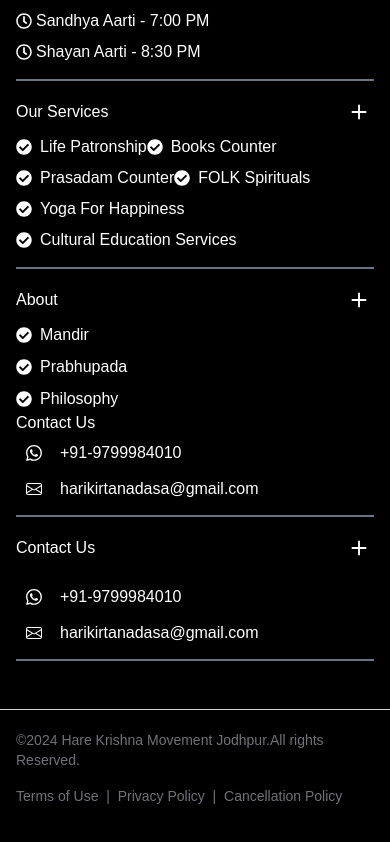
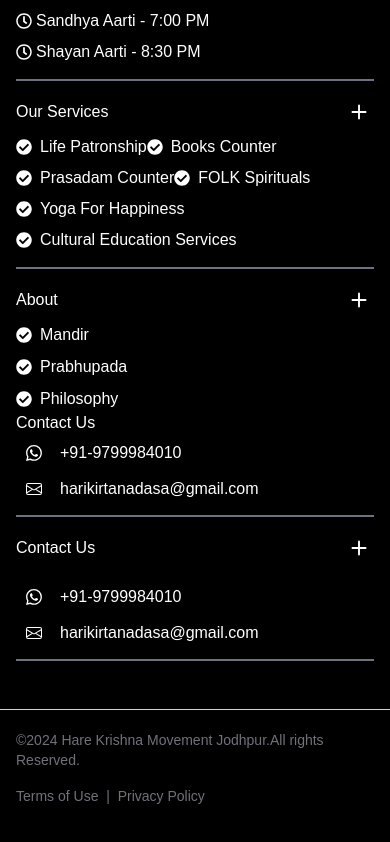
Before and after one commit to SPH4X/hare-krishna, a Next.js app: page / in a window 390 px wide. Shown: the part 3506-4348 px from the top of the page. Built offline with nearby package versions, Linux system fonts and the light colour scheme.

Commit message:
responsiv

```diff
--- a/src/components/Footer.jsx
+++ b/src/components/Footer.jsx
@@ -554,13 +554,6 @@
             >
               Privacy Policy
             </Link>
-            &nbsp;&nbsp;|&nbsp;&nbsp;
-            <Link
-              href="/cancellationPolicy"
-              className="hover:text-white hover:underline"
-            >
-              Cancellation Policy
-            </Link>
           </div>
         </div>
       </footer>
```
